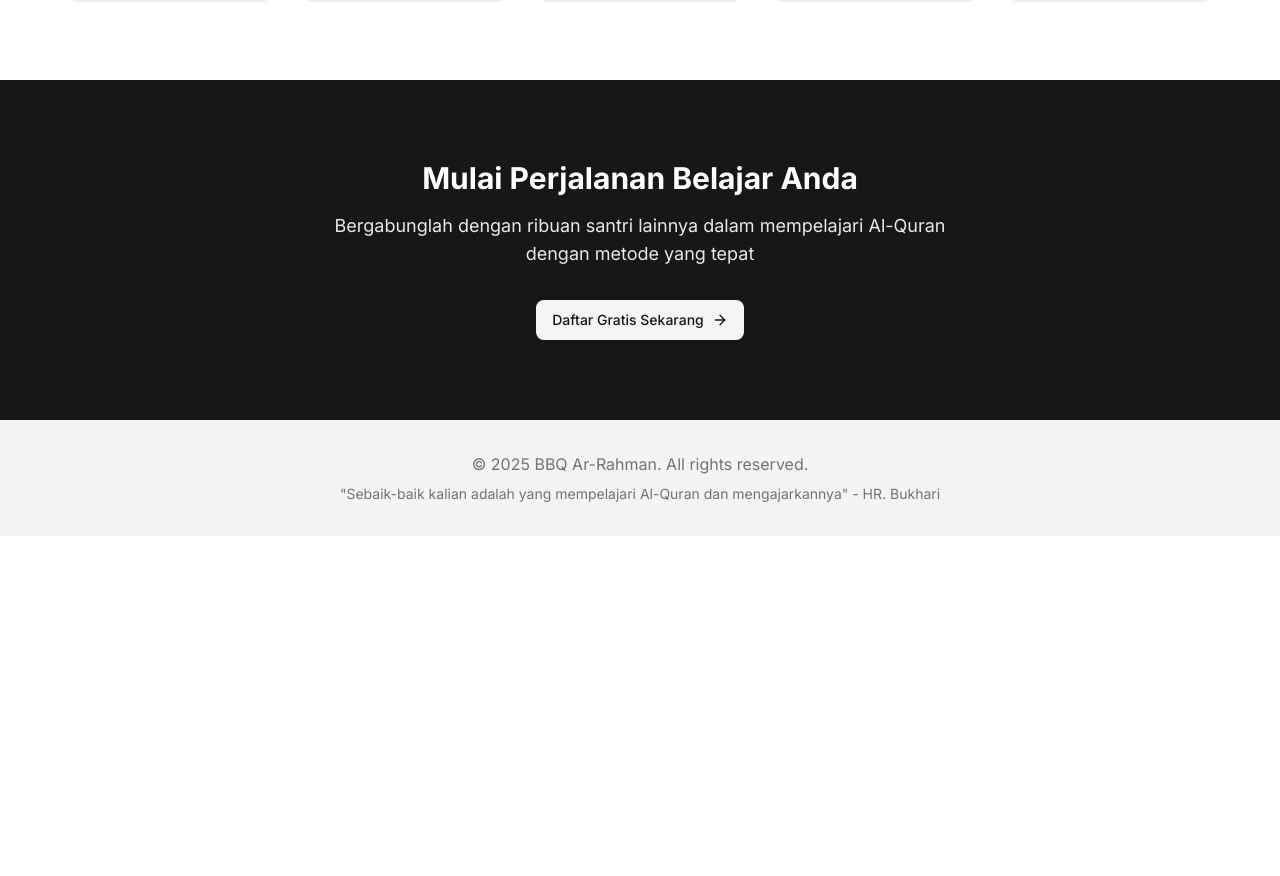
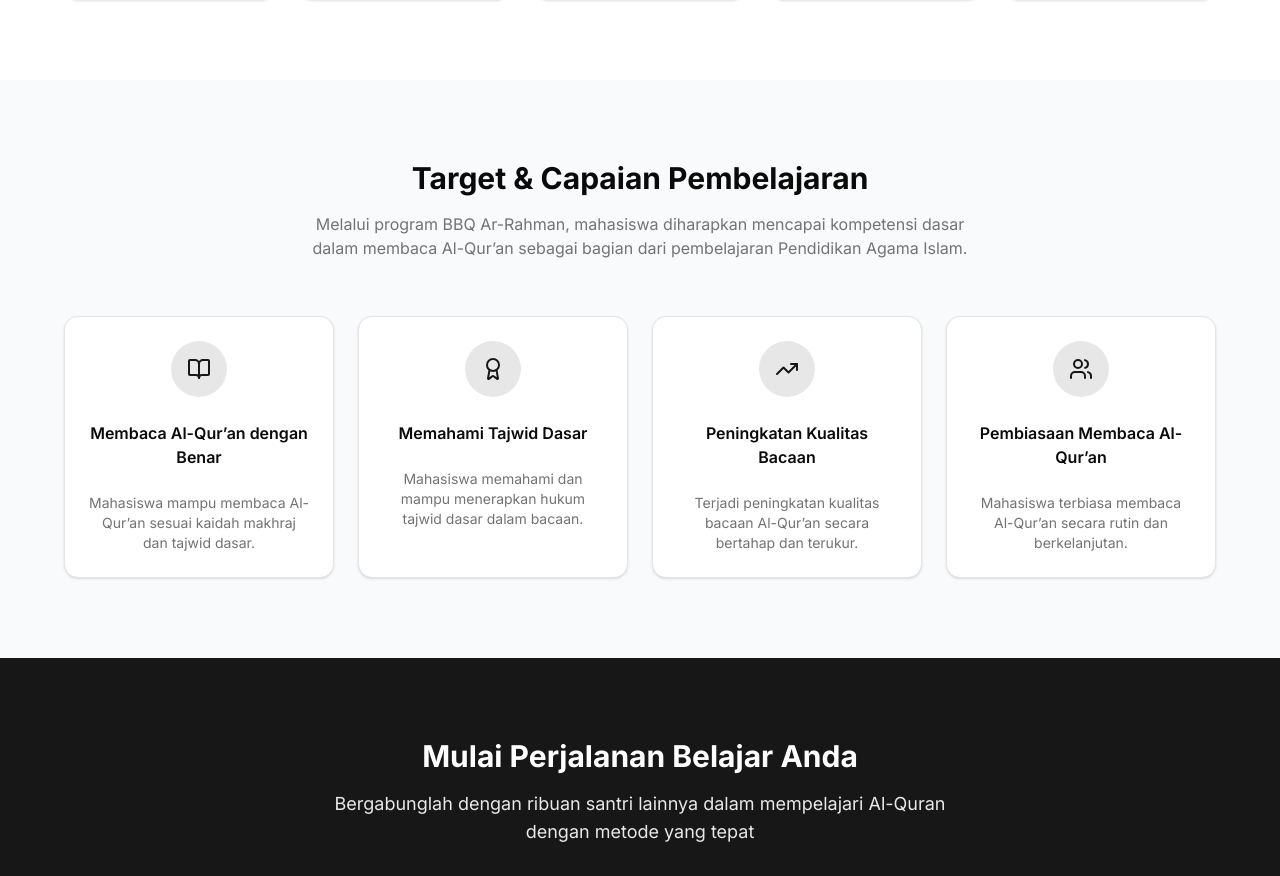
Before and after one commit to Atri-awg/BBQ-ARRRAHMAN, a Next.js app in the folder web/: page / in a window 1280 px wide. Shown: the part 1580-2456 px from the top of the page. Before the commit the page ends 2116 px from the top, so only its background shows below. Built offline with nearby package versions, Linux system fonts and the light colour scheme.

Commit message:
penambahan section target dan capaian

```diff
--- a/web/src/app/page.tsx
+++ b/web/src/app/page.tsx
@@ -200,6 +200,89 @@ export default function LandingPage() {
   </div>
 </section>
 
+{/* Target & Capaian Pembelajaran Section */}
+<section className="py-20 bg-gray-50">
+  <div className="container mx-auto px-4">
+    <div className="text-center mb-14">
+      <h2 className="text-3xl font-bold mb-4">
+        Target & Capaian Pembelajaran
+      </h2>
+      <p className="text-muted-foreground max-w-2xl mx-auto">
+        Melalui program BBQ Ar-Rahman, mahasiswa diharapkan mencapai
+        kompetensi dasar dalam membaca Al-Qur’an sebagai bagian dari
+        pembelajaran Pendidikan Agama Islam.
+      </p>
+    </div>
+
+    <div className="grid gap-6 md:grid-cols-2 lg:grid-cols-4 max-w-6xl mx-auto">
+      <Card className="text-center">
+        <CardHeader>
+          <div className="w-14 h-14 mx-auto mb-4 rounded-full bg-primary/10 flex items-center justify-center">
+            <BookOpen className="h-6 w-6 text-primary" />
+          </div>
+          <CardTitle className="text-base">
+            Membaca Al-Qur’an dengan Benar
+          </CardTitle>
+        </CardHeader>
+        <CardContent>
+          <p className="text-sm text-muted-foreground">
+            Mahasiswa mampu membaca Al-Qur’an sesuai kaidah makhraj dan tajwid dasar.
+          </p>
+        </CardContent>
+      </Card>
+
+      <Card className="text-center">
+        <CardHeader>
+          <div className="w-14 h-14 mx-auto mb-4 rounded-full bg-primary/10 flex items-center justify-center">
+            <Award className="h-6 w-6 text-primary" />
+          </div>
+          <CardTitle className="text-base">
+            Memahami Tajwid Dasar
+          </CardTitle>
+        </CardHeader>
+        <CardContent>
+          <p className="text-sm text-muted-foreground">
+            Mahasiswa memahami dan mampu menerapkan hukum tajwid dasar dalam bacaan.
+          </p>
+        </CardContent>
+      </Card>
+
+      <Card className="text-center">
+        <CardHeader>
+          <div className="w-14 h-14 mx-auto mb-4 rounded-full bg-primary/10 flex items-center justify-center">
+            <TrendingUp className="h-6 w-6 text-primary" />
+          </div>
+          <CardTitle className="text-base">
+            Peningkatan Kualitas Bacaan
+          </CardTitle>
+        </CardHeader>
+        <CardContent>
+          <p className="text-sm text-muted-foreground">
+            Terjadi peningkatan kualitas bacaan Al-Qur’an secara bertahap dan terukur.
+          </p>
+        </CardContent>
+      </Card>
+
+      <Card className="text-center">
+        <CardHeader>
+          <div className="w-14 h-14 mx-auto mb-4 rounded-full bg-primary/10 flex items-center justify-center">
+            <Users className="h-6 w-6 text-primary" />
+          </div>
+          <CardTitle className="text-base">
+            Pembiasaan Membaca Al-Qur’an
+          </CardTitle>
+        </CardHeader>
+        <CardContent>
+          <p className="text-sm text-muted-foreground">
+            Mahasiswa terbiasa membaca Al-Qur’an secara rutin dan berkelanjutan.
+          </p>
+        </CardContent>
+      </Card>
+    </div>
+  </div>
+</section>
+
+
 
       {/* CTA Section */}
       <section className="bg-primary text-white py-20">
```
